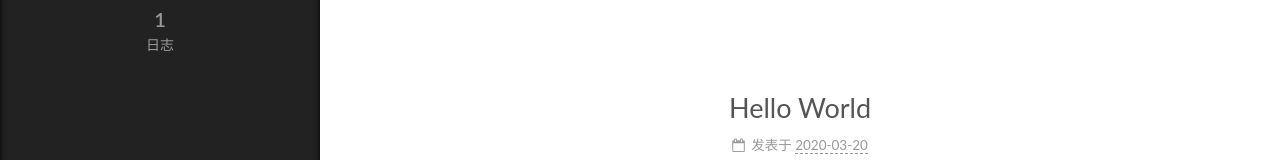
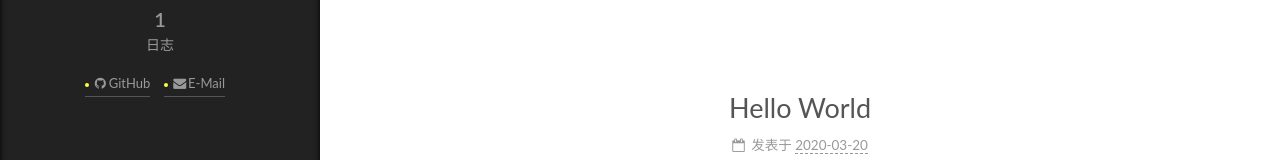
Before and after one commit to jzwb/jzwb.github.io, a plain HTML site: page 2020/03/20/hello-world/index.html in a window 1280 px wide. Both pictures are taken after a click on the item "站点概览". Shown: the part 253-413 px from the top of the page. Drawn offline with Linux system fonts and the light colour scheme.

Commit message:
Site updated: 2020-03-20 23:15:04

```diff
--- a/2020/03/20/hello-world/index.html
+++ b/2020/03/20/hello-world/index.html
@@ -302,6 +302,14 @@
       </div>
   </nav>
 </div>
+  <div class="links-of-author motion-element">
+      <span class="links-of-author-item">
+        <a href="https://github.com/jzwb" title="GitHub → https:&#x2F;&#x2F;github.com&#x2F;jzwb" rel="noopener" target="_blank"><i class="fa fa-fw fa-github"></i>GitHub</a>
+      </span>
+      <span class="links-of-author-item">
+        <a href="mailto:jzwb@hotmail" title="E-Mail → mailto:jzwb@hotmail" rel="noopener" target="_blank"><i class="fa fa-fw fa-envelope"></i>E-Mail</a>
+      </span>
+  </div>
 
 
 
```
Also changed, not shown: archives/2020/03/index.html (+8 -0 lines), archives/2020/index.html (+8 -0 lines), archives/index.html (+8 -0 lines), categories/index.html (+8 -0 lines), index.html (+8 -0 lines), tags/index.html (+8 -0 lines).
